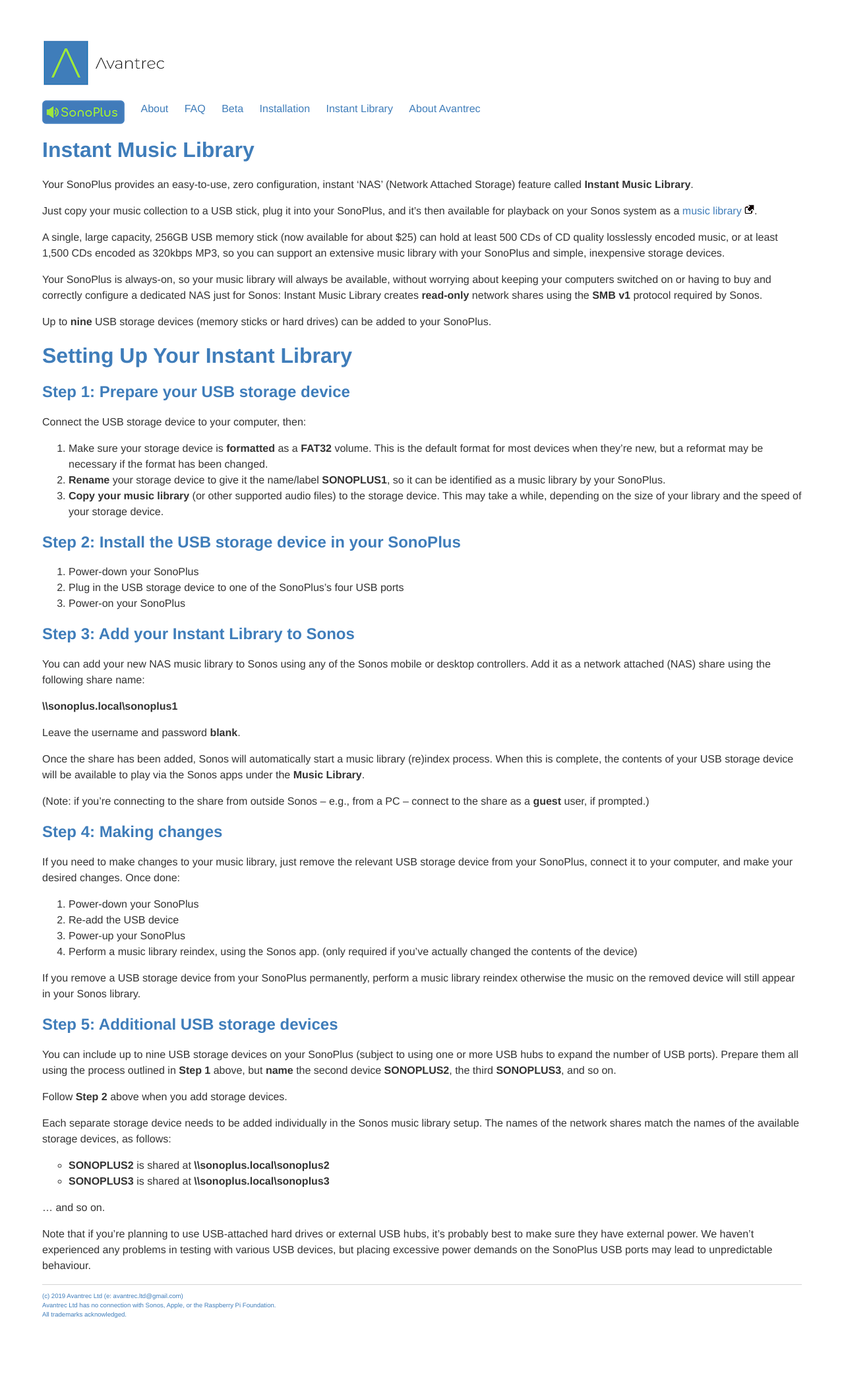
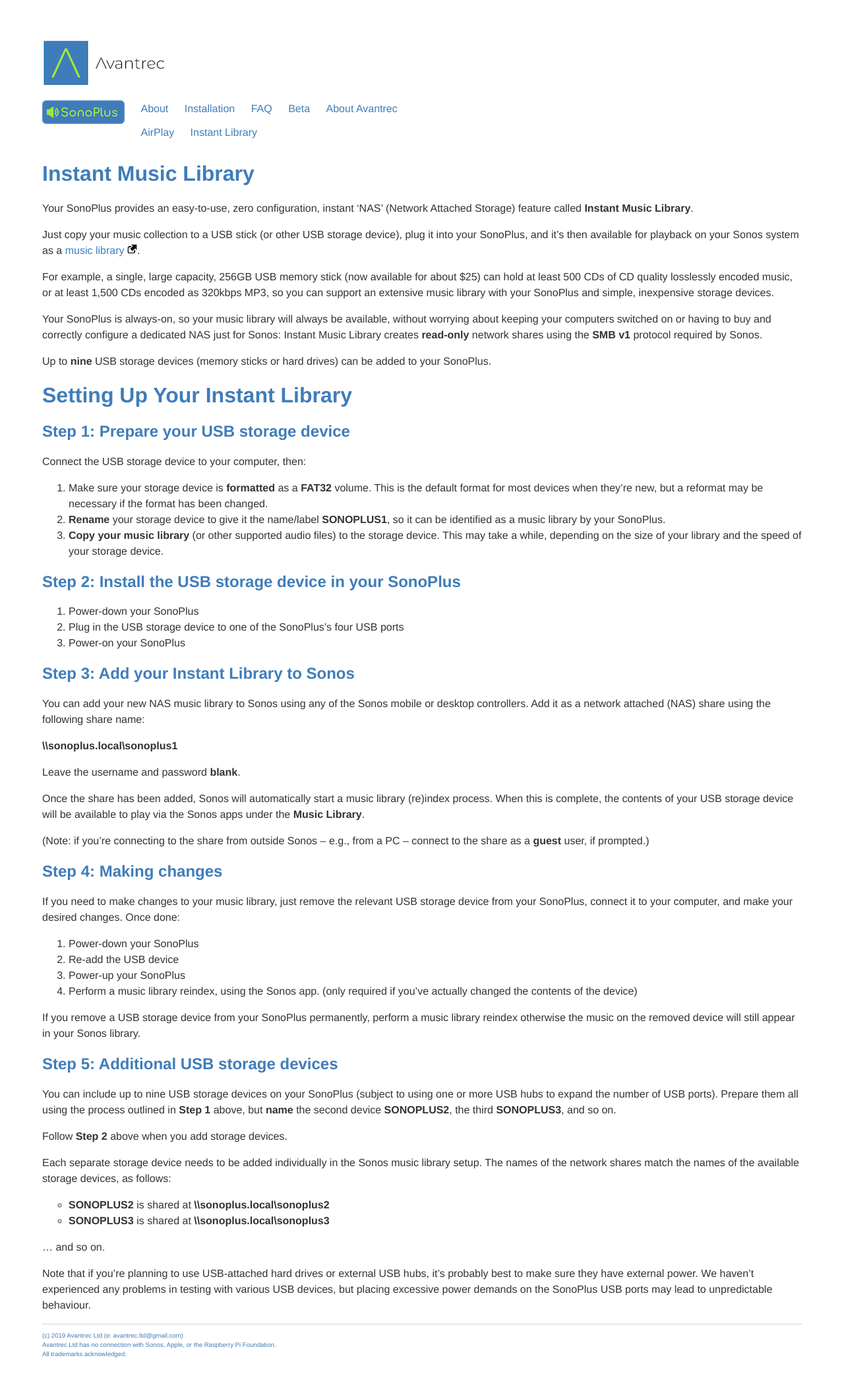
Before and after one commit to avantrec/avantrec.github.io, a Jekyll site: the page built from sonoplus/instantlibrary.md, in a window 1280 px wide. Shown: the whole page at 66% size. Built offline with Jekyll 4.4.1, drawn with Linux system fonts in a browser that asks for light colours; before the commit the page ends 2061 px from its top, so only the background shows below that.

Commit message:
Checkpoint

```diff
--- a/_layouts/sonoplus.html
+++ b/_layouts/sonoplus.html
@@ -11,11 +11,14 @@
                 <ul>
                     <li><img src="/images/sonoplus_small.png" alt="SonoPlus Logo" align="middle"></li>
                     <li><a href="/sonoplus">About</a></li>
+                    <li><a href="/sonoplus/installation">Installation</a></li>
                     <li><a href="/sonoplus/faq">FAQ</a></li>
                     <li><a href="/sonoplus/beta">Beta</a></li>
-                    <li><a href="/sonoplus/installation">Installation</a></li>
+                    <li><a href="/sonoplus/avantrec">About Avantrec</a></li>
+                    <br>
+                    <li><img src="/images/125x36px_empty.png" alt="SonoPlus Logo Spacer" align="middle"></li>
+                    <li><a href="/sonoplus/airplay">AirPlay</a></li>
                     <li><a href="/sonoplus/instantlibrary">Instant Library</a></li>
-                    <li><a href="/sonoplus/avantrec">About Avantrec</a></li>
                 </ul>
             </nav>
             <div class="container">
--- a/css/main.css
+++ b/css/main.css
@@ -13,6 +13,7 @@
 nav ul li, footer ul li {
     display: inline;
     margin-right: 20px;
+    font-weight: normal;
 }
 a {
     text-decoration: none;
--- a/sonoplus/instantlibrary.md
+++ b/sonoplus/instantlibrary.md
@@ -7,9 +7,9 @@
 
 Your SonoPlus provides an easy-to-use, zero configuration, instant 'NAS' (Network Attached Storage) feature called **Instant Music Library**.
 
-Just copy your music collection to a USB stick, plug it into your SonoPlus, and it's then available for playback on your Sonos system as a [music library](https://support.sonos.com/s/article/257) ![External](/images/external_link.png).
+Just copy your music collection to a USB stick (or other USB storage device), plug it into your SonoPlus, and it's then available for playback on your Sonos system as a [music library](https://support.sonos.com/s/article/257) ![External](/images/external_link.png).
 
-A single, large capacity, 256GB USB memory stick (now available for about $25) can hold at least 500 CDs of CD quality losslessly encoded music, or at least 1,500 CDs encoded as 320kbps MP3, so you can support an extensive music library with your SonoPlus and simple, inexpensive storage devices.
+For example, a single, large capacity, 256GB USB memory stick (now available for about $25) can hold at least 500 CDs of CD quality losslessly encoded music, or at least 1,500 CDs encoded as 320kbps MP3, so you can support an extensive music library with your SonoPlus and simple, inexpensive storage devices.
 
 Your SonoPlus is always-on, so your music library will always be available, without worrying about keeping your computers switched on or having to buy and correctly configure a dedicated NAS just for Sonos: Instant Music Library creates **read-only** network shares using the **SMB v1** protocol required by Sonos.
 
```
Also changed, not shown: sonoplus/airplay.md (added, +6 -0 lines), images/125x36px_empty.png (added).
